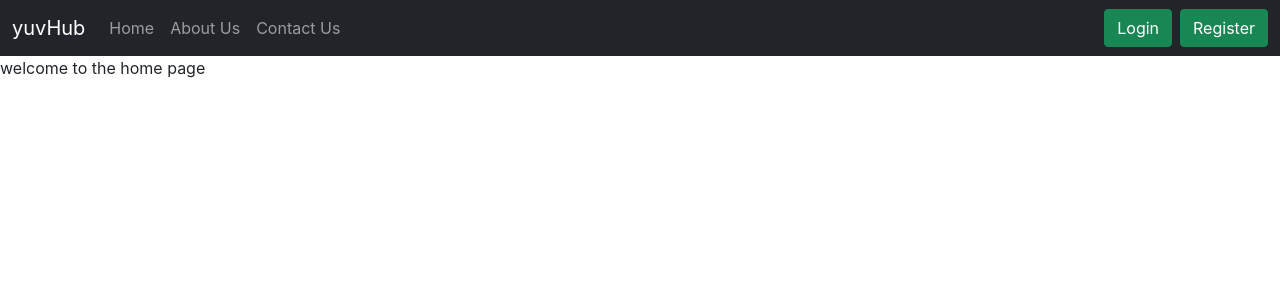
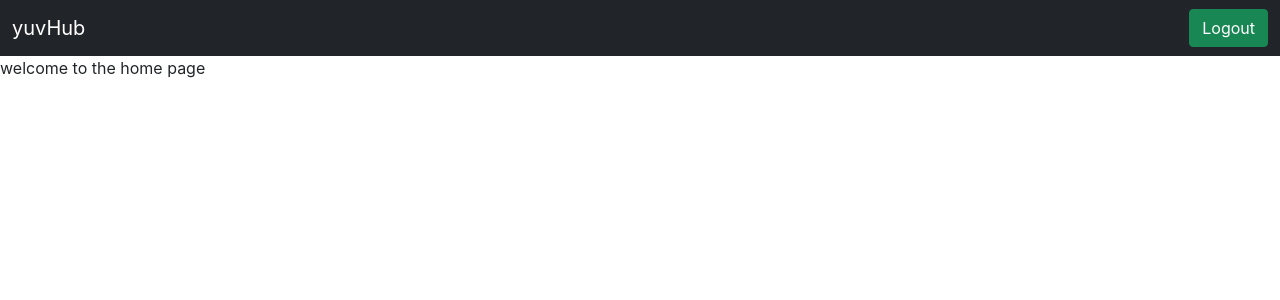
Before and after one commit to YuvRaj6392/yuvHub-Front-End, a React (Create React App) app: page /login/home in a window 1280 px wide. Shown: the top 300 px of the page. Built offline with nearby package versions, Linux system fonts and the light colour scheme; sample sign-in values are in the browser's storage.

Commit message:
added logout functionality

```diff
--- a/src/components/Header.js
+++ b/src/components/Header.js
@@ -1,6 +1,43 @@
-import React from 'react'
-import { Link } from 'react-router-dom'
+import React, { useEffect } from 'react'
+import { Link,useNavigate } from 'react-router-dom'
 export default function Header() {
+  useEffect(()=>{
+    if(!localStorage.getItem('token'))
+    {
+      document.getElementById('logout').style.display='none';
+      document.getElementById('login').style.display='block';
+      document.getElementById('register').style.display='block';
+
+    }
+    else
+    {
+      document.getElementById('logout').style.display='block';
+      document.getElementById('login').style.display='none';
+      document.getElementById('register').style.display='none';
+    }
+
+  },[localStorage.getItem('token')])
+  const history=useNavigate();
+  const logoutHandler=(e)=>{
+    e.preventDefault();
+
+     const id=localStorage.getItem('id');
+     const data={
+      id:id
+     }
+     fetch("http://localhost:8080/api/logout",{
+      method:"POST",
+      headers: {
+        'Content-Type': 'application/json',
+      },
+      body:JSON.stringify(data)
+    }).then(res=>res.json()).then(data=>{
+      console.log(data);
+      localStorage.clear();
+      history('/')
+    })
+
+  }
   return (
     <div>
 
@@ -12,7 +49,7 @@ export default function Header() {
     </button>
     <div className="collapse navbar-collapse" id="navbarSupportedContent">
       <ul className="navbar-nav me-auto mb-2 mb-lg-0">
-        <li className="nav-item">
+        {/* <li className="nav-item">
           <Link className="nav-link" aria-current="page" to="/">Home</Link>
         </li>
         <li className="nav-item">
@@ -22,13 +59,15 @@ export default function Header() {
         <li className="nav-item">
           <Link className="nav-link" href="/">Contact Us</Link>
         </li>
-
+        */}
 
       </ul>
       <form className="d-flex">
         <Link className="btn btn-success"  id='login' to='/login' >Login</Link>
 
         <Link className=" ms-2 btn btn-success"  id='register' to='/register'>Register</Link>
+
+        <Link className=" ms-2 btn btn-success"  id='logout' onClick={logoutHandler} >Logout</Link>
 
       </form>
 
--- a/src/components/Home.js
+++ b/src/components/Home.js
@@ -1,6 +1,13 @@
-import React from 'react'
-
+import React, { useEffect } from 'react'
+import { Link,useNavigate } from 'react-router-dom'
 export default function Home() {
+  const history=useNavigate();
+  useEffect(()=>{
+    if(!localStorage.getItem('token'))
+    {
+      history('/')
+    }
+  },)
   return (
     <div>welcome to the home page</div>
   )
```
